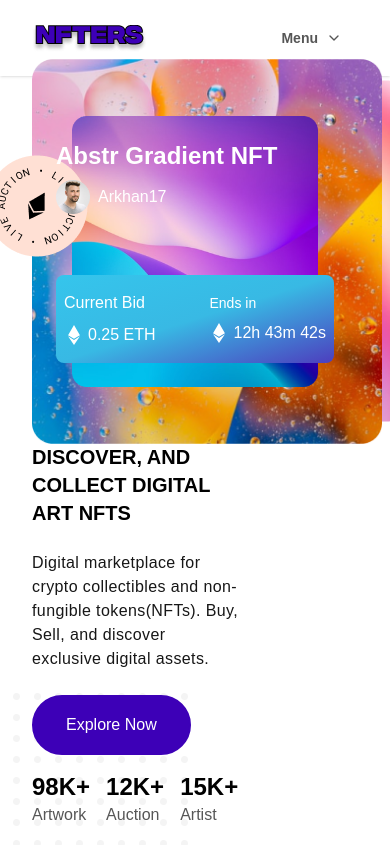
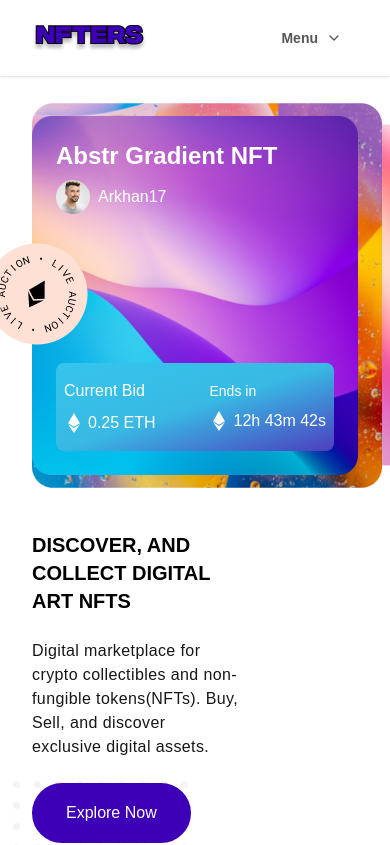
Before and after one commit to pabel1/nft-marketplace, a Next.js app: page / in a window 390 px wide. Shown: the top 845 px of the page. Built offline with nearby package versions, Linux system fonts and the light colour scheme.

Commit message:
banner image position issue fix for mobile devices

```diff
--- a/src/components/Banner/Banner.jsx
+++ b/src/components/Banner/Banner.jsx
@@ -21,14 +21,14 @@ const Banner = () => {
         <ContentBanner data={data} />
       </div>
 
-      <div className=" relative flex items-center justify-center px-10 md:px-1 ">
+      <div className=" relative flex items-center justify-center  md:px-1 ">
         <div className=" absolute -right-12 ">
           <Image src={banner3} alt="logo" />
         </div>
         <div className="  absolute -right-6">
           <Image src={banner2} alt="logo" />
         </div>
-        <div className=" opacity-100 z-20 ">
+        <div className="h-full w-full opacity-100 z-20 ">
           <Image src={banner1} alt="logo" />
         </div>
         <div className="z-30 absolute -left-16 bottom-28 ">
```
